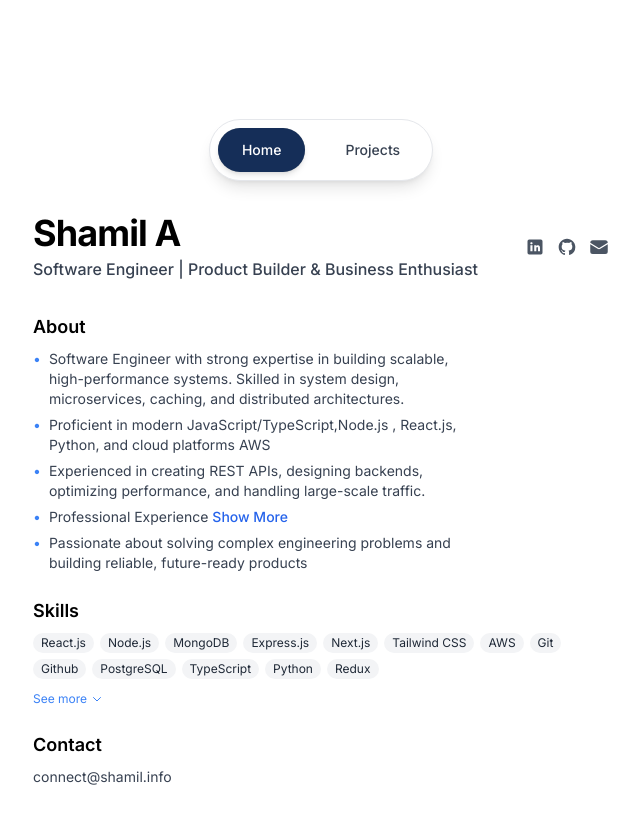
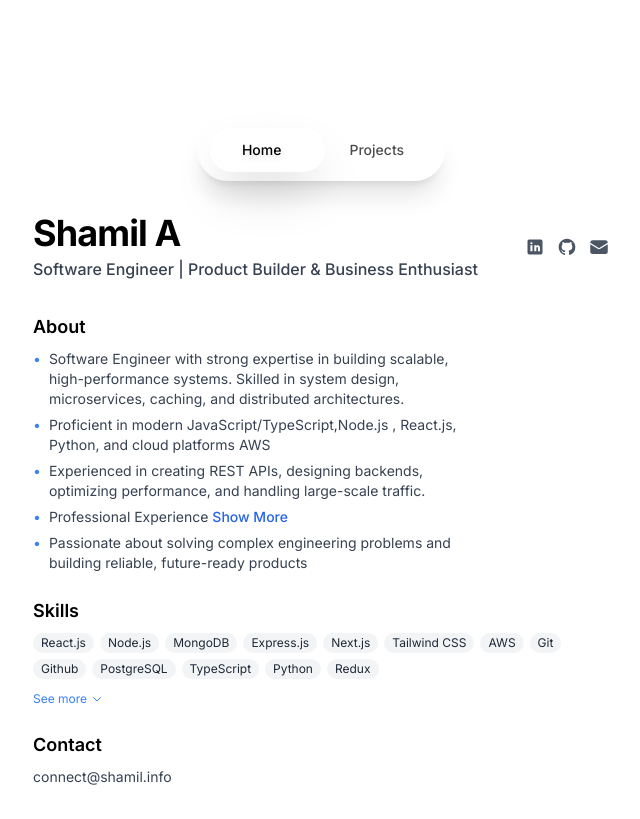
Before and after one commit to Shaamiilll/Shamil-Nextjs-Portfolio, a Next.js app: page / in a window 1280 px wide. Shown: the whole page, without its empty margins (319-959 px from the left). Built offline with nearby package versions, Linux system fonts and the light colour scheme.

Commit message:
Update dependencies and enhance Navigation component styling and functionality

```diff
--- a/package.json
+++ b/package.json
@@ -4,7 +4,7 @@
   "private": true,
   "scripts": {
     "postbuild": "next-sitemap",
-    "dev": "next dev --turbopack",
+    "dev": "next dev",
     "build": "next build",
     "start": "next start",
     "lint": "next lint"
@@ -15,7 +15,7 @@
     "@vercel/analytics": "^1.5.0",
     "class-variance-authority": "^0.7.1",
     "clsx": "^2.1.1",
-    "framer-motion": "^12.4.7",
+    "framer-motion": "^12.23.26",
     "lucide-react": "^0.477.0",
     "next": "15.2.0",
     "next-sitemap": "^4.2.3",
--- a/src/components/Navigation.tsx
+++ b/src/components/Navigation.tsx
@@ -1,6 +1,5 @@
 import React from "react";
 
-// Define the props interface with proper types
 interface NavigationProps {
   activePage: string;
   setActivePage: (page: string) => void;
@@ -8,36 +7,45 @@ interface NavigationProps {
 
 const Navigation: React.FC<NavigationProps> = ({ activePage, setActivePage }) => {
   return (
-    <nav className="flex justify-center mb-8">
-      <div className="flex items-center space-x-4 bg-white p-2 rounded-full shadow-lg border border-gray-200">
+    <nav className="flex justify-center mb-8 ">
+      <div className="relative flex items-center space-x-1 bg-white/5 backdrop-blur-2xl p-2 rounded-full shadow-xl border border-white/10">
+        {/* Subtle highlight shimmer */}
+        <div className="absolute inset-0 rounded-full overflow-hidden pointer-events-none">
+          <div className="absolute inset-0 bg-gradient-to-r from-transparent via-white/10 to-transparent -translate-x-full animate-shimmer" />
+        </div>
+
         <button
           onClick={() => setActivePage("home")}
-          className={`relative px-6 py-3 rounded-full font-medium text-sm transition-all duration-300 ease-in-out  ${
+          className={`relative z-10 px-8 py-3 rounded-full font-medium text-sm transition-all duration-300 ease-out ${
             activePage === "home"
-              ? "bg-gradient-to-r from-black to-black text-white shadow-md"
-              : "text-gray-700 hover:bg-gray-100 hover:text-black"
+              ? "text-black drop-shadow-md"
+              : "text-black/70 hover:text-black"
           }`}
-          aria-current={activePage === "home" ? "page" : undefined}
         >
-          <span className="relative z-10">Home</span>
-          {activePage === "home" && (
-            <span className="absolute inset-0 rounded-full bg-blue-500 opacity-20 animate-pulse"></span>
-          )}
+          Home
         </button>
         <button
           onClick={() => setActivePage("projects")}
-          className={`relative px-6 py-3 rounded-full font-medium text-sm transition-all duration-300 ease-in-out  ${
+          className={`relative z-10 px-8 py-3 rounded-full font-medium text-sm transition-all duration-300 ease-out ${
             activePage === "projects"
-              ? "bg-gradient-to-r from-black to-black text-white shadow-md"
-              : "text-gray-700 hover:bg-gray-100 hover:text-black"
+              ? "text-black drop-shadow-md"
+              : "text-black/70 hover:text-black"
           }`}
-          aria-current={activePage === "projects" ? "page" : undefined}
         >
-          <span className="relative z-10">Projects</span>
-          {activePage === "projects" && (
-            <span className="absolute inset-0 rounded-full bg-blue-800 opacity-20 animate-pulse"></span>
-          )}
+          Projects
         </button>
+
+        {/* Sliding active pill with enhanced glass effect */}
+        <div
+          className={`absolute top-2 bottom-2 left-2 right-2 rounded-full bg-white/15 backdrop-blur-xl border border-white/20 shadow-2xl transition-all duration-500 ease-out pointer-events-none
+            ${activePage === "home" ? "translate-x-0" : "translate-x-full"}`}
+          style={{
+            width: "calc(50% - 0.5rem)",
+          }}
+        >
+          {/* Inner highlight for liquid shine */}
+          <div className="absolute inset-0 rounded-full opacity-40 bg-gradient-to-b from-white/40 to-transparent" />
+        </div>
       </div>
     </nav>
   );
```
Also changed, not shown: 1 other file (tests, documents, lock files or other folders).
